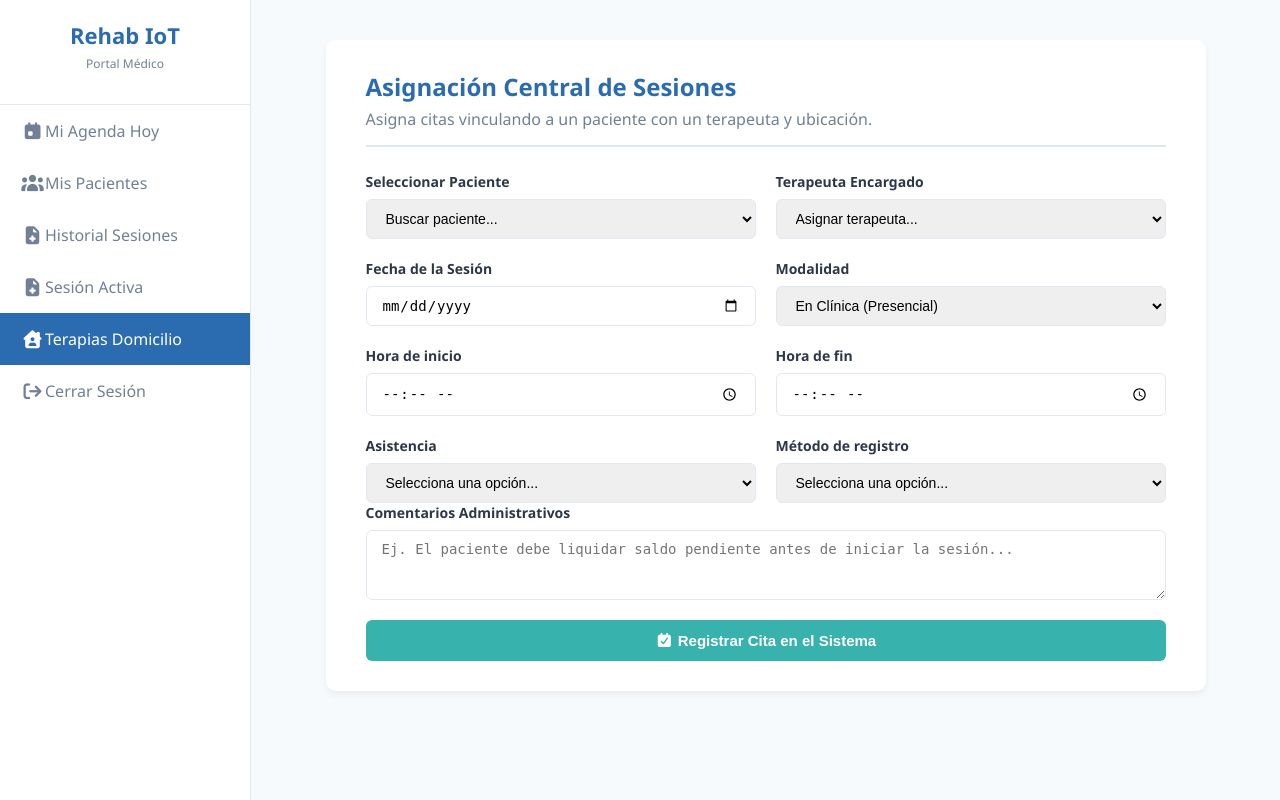
After one commit to JavierDSaavedraM/BDA-Proyecto-Final, a Flask app: page /clinica/sesion/nueva in a window 1280 px wide. The commit adds this page. Run offline with Flask 3, Linux system fonts and the light colour scheme; some libraries are stand-ins or nearby versions.

Commit message:
quickfix: agregar formulario para registrar sesion

```diff
--- a/app.py
+++ b/app.py
@@ -117,6 +117,11 @@ def clinica_expedienteSesion():
     paciente = None
     return render_template('clinica_expediente_sesion.html', paciente=paciente)
 
+@app.route('/clinica/sesion/nueva')
+def clinica_registrarSesion():
+    paciente = None
+    return render_template('clinica_registrarSesion.html')
+
 @app.route('/clinica/paciente/expediente')
 def clinica_expedientePaciente():
     paciente = None
--- a/templates/clinica_domicilio.html
+++ b/templates/clinica_domicilio.html
@@ -44,9 +44,9 @@
         <h2>Logística de Terapias a Domicilio</h2>
         <p>Gestiona tus rutas y tiempos de traslado para atenciones fuera de la clínica.</p>
       </div>
-      <button class="btn-new" onclick="alert('Abriendo formulario de nueva cita a domicilio...')">
+      <a href="{{url_for('clinica_registrarSesion')}}"> <button class="btn-new">
         <i class="fa-solid fa-plus"></i> Programar Visita
-      </button>
+        </button></a>
     </div>
 
     <div class="kpi-row">
--- /dev/null
+++ b/templates/clinica_registrarSesion.html
@@ -0,0 +1,114 @@
+<!DOCTYPE html>
+<html lang="es">
+
+<head>
+  <meta charset="UTF-8">
+  <meta name="viewport" content="width=device-width, initial-scale=1.0">
+  <title>Programar Sesión - Admin</title>
+  <link rel="stylesheet" href="https://cdnjs.cloudflare.com/ajax/libs/font-awesome/7.0.0/css/all.min.css">
+  <link rel="stylesheet" href="{{url_for('static',filename='css/clinica_base.css')}}">
+  <link rel="stylesheet" href="{{url_for('static',filename='css/admin_formulario.css')}}">
+</head>
+
+<body>
+  <!-- Inicio de SIDEBAR -->
+  <nav class="sidebar">
+    <div class="sidebar-header">
+      <h1> Rehab IoT </h1>
+      <p style="font-size: 12px; color: var(--text-light); margin-top: 5px;">Portal Médico</p>
+    </div>
+    <ul class="nav-links">
+      <li><a href="{{url_for('clinica_dashboard')}}"><i class="fa-solid fa-calendar-day"></i> Mi Agenda
+          Hoy</a></li>
+      <li><a href="{{url_for('clinica_obtenerPacientes')}}"><i class="fa-solid fa-users"></i> Mis Pacientes</a></li>
+      <li><a href="{{url_for('clinica_obtenerSesiones')}}"><i class="fa-solid fa-file-medical"></i> Historial
+          Sesiones</a></li>
+      <li><a href="{{url_for('clinica_expedienteSesion')}}"><i class="fa-solid fa-file-medical"></i> Sesión Activa</a>
+      </li>
+      <li><a href="{{url_for('clinica_sesionesDomicilio')}}" class="active"><i
+            class="fa-solid fa-house-chimney-user"></i> Terapias
+          Domicilio</a></li>
+      <li style="margin-top: auto;"><a href="{{url_for('principal')}}"><i
+            class="fa-solid fa-arrow-right-from-bracket"></i> Cerrar Sesión</a></li>
+    </ul>
+  </nav>
+  <!-- Fin de SIDEBAR -->
+
+  <main class="main-content">
+    <div class="form-card">
+      <div class="form-header">
+        <h2>Asignación Central de Sesiones</h2>
+        <p style="color: var(--text-light); margin: 5px 0 0 0;">Asigna citas vinculando a un paciente con un terapeuta y
+          ubicación.</p>
+      </div>
+
+      <form action="" method="POST">
+        <div class="form-grid">
+          <div class="form-group">
+            <label>Seleccionar Paciente</label>
+            <select name="id_paciente" class="form-control" required>
+              <option value="">Buscar paciente...</option>
+              <option value="PAC-1042">Ana López García</option>
+              <option value="PAC-1088">Carlos Ruiz</option>
+            </select>
+          </div>
+
+          <div class="form-group">
+            <label>Terapeuta Encargado</label>
+            <select name="id_terapeuta" class="form-control" required>
+              <option value="">Asignar terapeuta...</option>
+              <option value="TER-01">Dr. Martínez</option>
+              <option value="TER-02">Dra. Gómez</option>
+            </select>
+          </div>
+
+          <div class="form-group">
+            <label>Fecha de la Sesión</label>
+            <input type="date" name="fecha" class="form-control" required>
+          </div>
+          <div class="form-group">
+            <label>Modalidad</label>
+            <select name="modalidad" class="form-control" required>
+              <option value="clinica">En Clínica (Presencial)</option>
+              <option value="domicilio">A Domicilio</option>
+            </select>
+          </div>
+          <div class="form-group">
+            <label>Hora de inicio</label>
+            <input type="time" id="hora_inicio" name="hora_inicio" class="form-control" requires>
+          </div>
+          <div class="form-group">
+            <label>Hora de fin</label>
+            <input type="time" id="hora_fin" name="hora_fin" class="form-control" required>
+          </div>
+          <div class="form-group">
+            <label>Asistencia</label>
+            <select id="asistencia" name="asistencia" class="form-control">
+              <option value="" disabled selected>Selecciona una opción...</option>
+              <option value="1">Asistió</option>
+              <option value="0">Falta sin aviso</option>
+            </select>
+          </div>
+          <div class="form-group">
+            <label for="metodo_registro">Método de registro</label>
+            <select id="metodo_registro" name="metodo_registro" class="form-control" required>
+              <option value="" disabled selected>Selecciona una opción...</option>
+              <option value="presencial">Presencial</option>
+              <option value="online">Videollamada (Online)</option>
+              <option value="telefonica">Llamada telefónica</option>
+            </select>
+          </div>
+        </div>
+        <div class="form-group full-width">
+          <label>Comentarios Administrativos</label>
+          <textarea name="observaciones" class="form-control" rows="3"
+            placeholder="Ej. El paciente debe liquidar saldo pendiente antes de iniciar la sesión..."></textarea>
+        </div>
+        <button type="submit" class="btn-submit"><i class="fa-solid fa-calendar-check"></i> Registrar Cita en el
+          Sistema</button>
+      </form>
+    </div>
+  </main>
+</body>
+
+</html>
```
